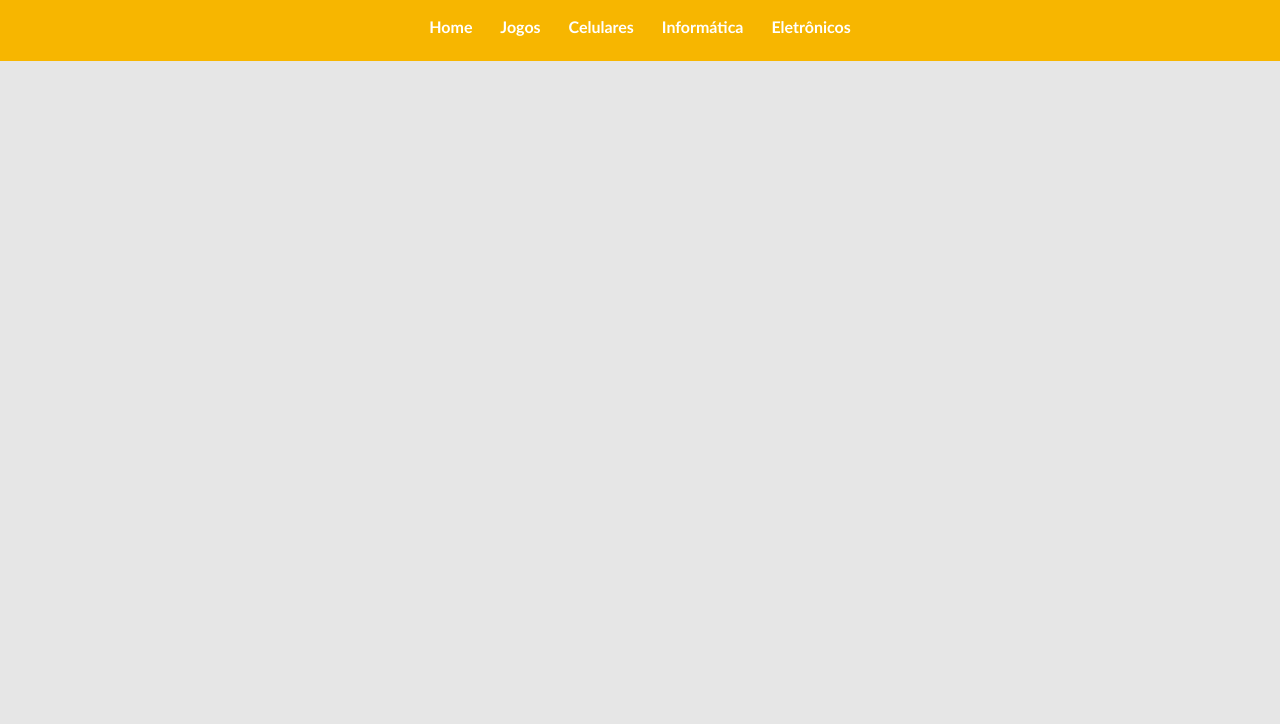
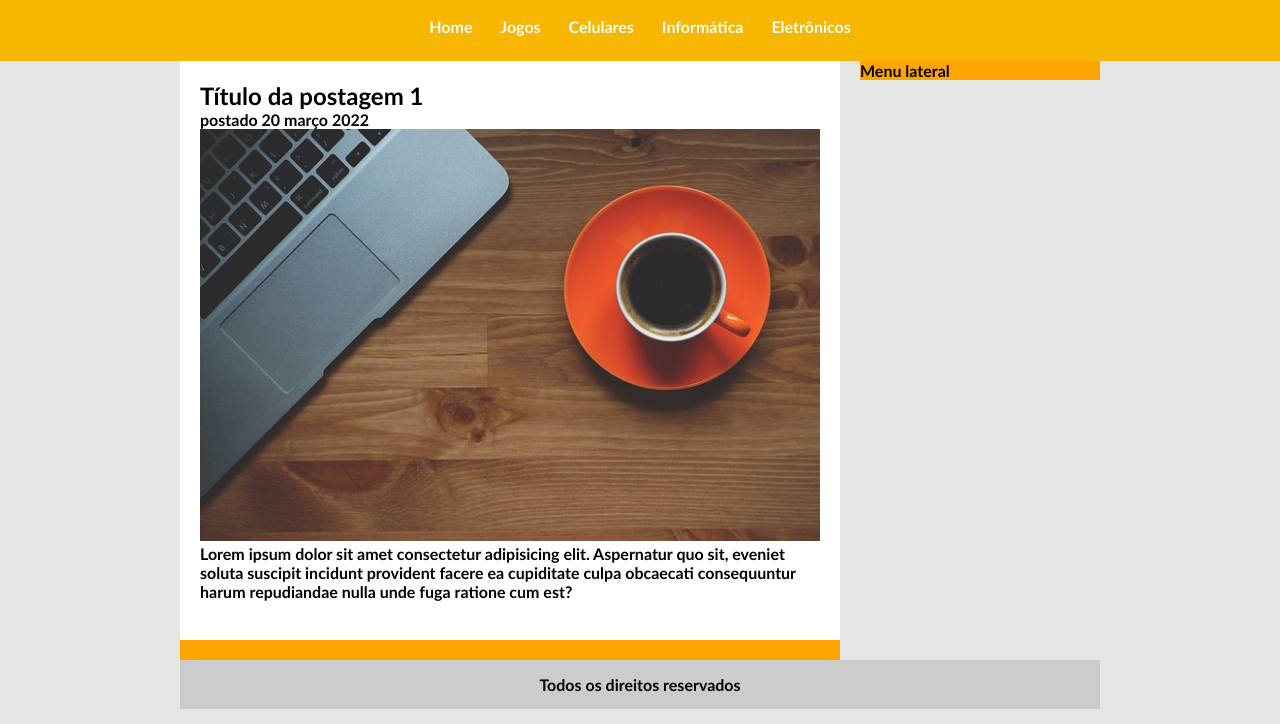
Before and after one commit to enzohasbram/projeto-tecblog, a plain HTML site: page index.html in a window 1280 px wide. Shown: the part 76-800 px from the top of the page. Drawn offline with Linux system fonts and the light colour scheme.

Commit message:
TecBlog part 2

```diff
--- a/css/style.css
+++ b/css/style.css
@@ -22,6 +22,43 @@ body {
 
 #area-logo, #area-menu {
     padding: 10px;
+}
+
+#area-principal {
+    width: 920px;
+    margin: 0 auto;
+}
+
+#area-postagens, #area-lateral {
+    background: orange;
+
+}
+
+#area-postagens {
+    width: 660px;
+    float: left;
+}
+
+#area-lateral {
+    width: 240px;
+    float: right;
+
+}
+
+#rodape {
+    clear: both;
+    text-align: center;
+    padding: 15px;
+    background: #CCC;
+}
+
+/*
+*** Formatação da postagem ***
+*/
+.postagem {
+    padding: 20px;
+    margin-bottom: 20px;
+    background: white;
 }
 
 
--- a/index.html
+++ b/index.html
@@ -24,5 +24,31 @@
 
     </div>
 
+    <div id="area-principal">
+
+        <div id="area-postagens">
+
+            <!-- Abertura postagem-->
+            <div class="postagem">
+                <h2>Título da postagem 1</h2>
+                <span>postado 20 março 2022</span>
+                <img width="620px" src="arquivos/imagem1.jpg" alt="Imagem1">
+                <p>
+                    Lorem ipsum dolor sit amet consectetur adipisicing elit. Aspernatur quo sit, eveniet soluta suscipit incidunt provident facere ea cupiditate culpa obcaecati consequuntur harum repudiandae nulla unde fuga ratione cum est?
+                </p>
+                <a href="">Leia mais</a>
+            </div> <!-- Fechamento postagem -->
+
+        </div>
+        <div id="area-lateral">
+            Menu lateral
+        </div>
+
+        <div id="rodape">
+            Todos os direitos reservados
+        </div>
+
+    </div>
+
 </body>
 </html>
```
